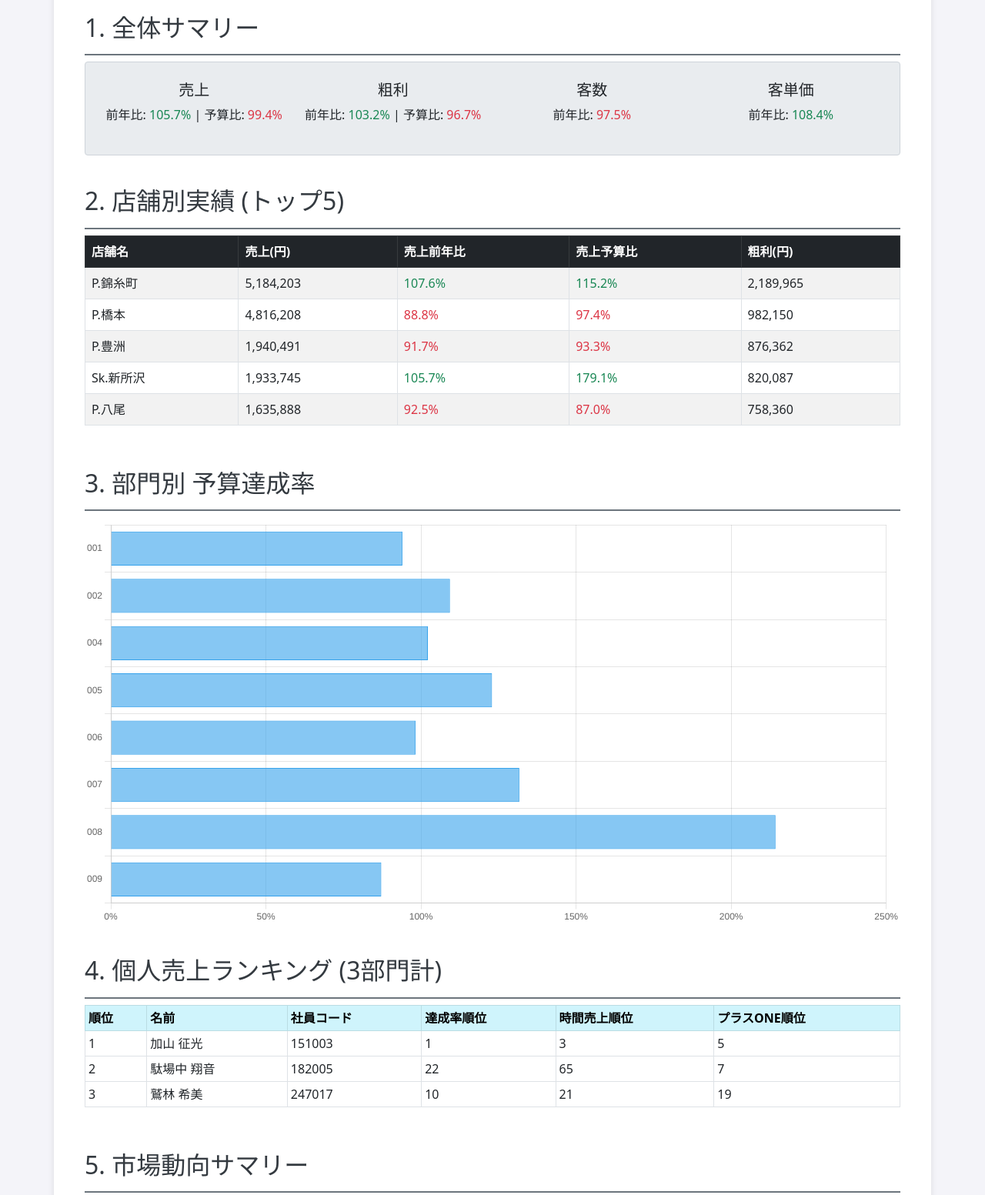
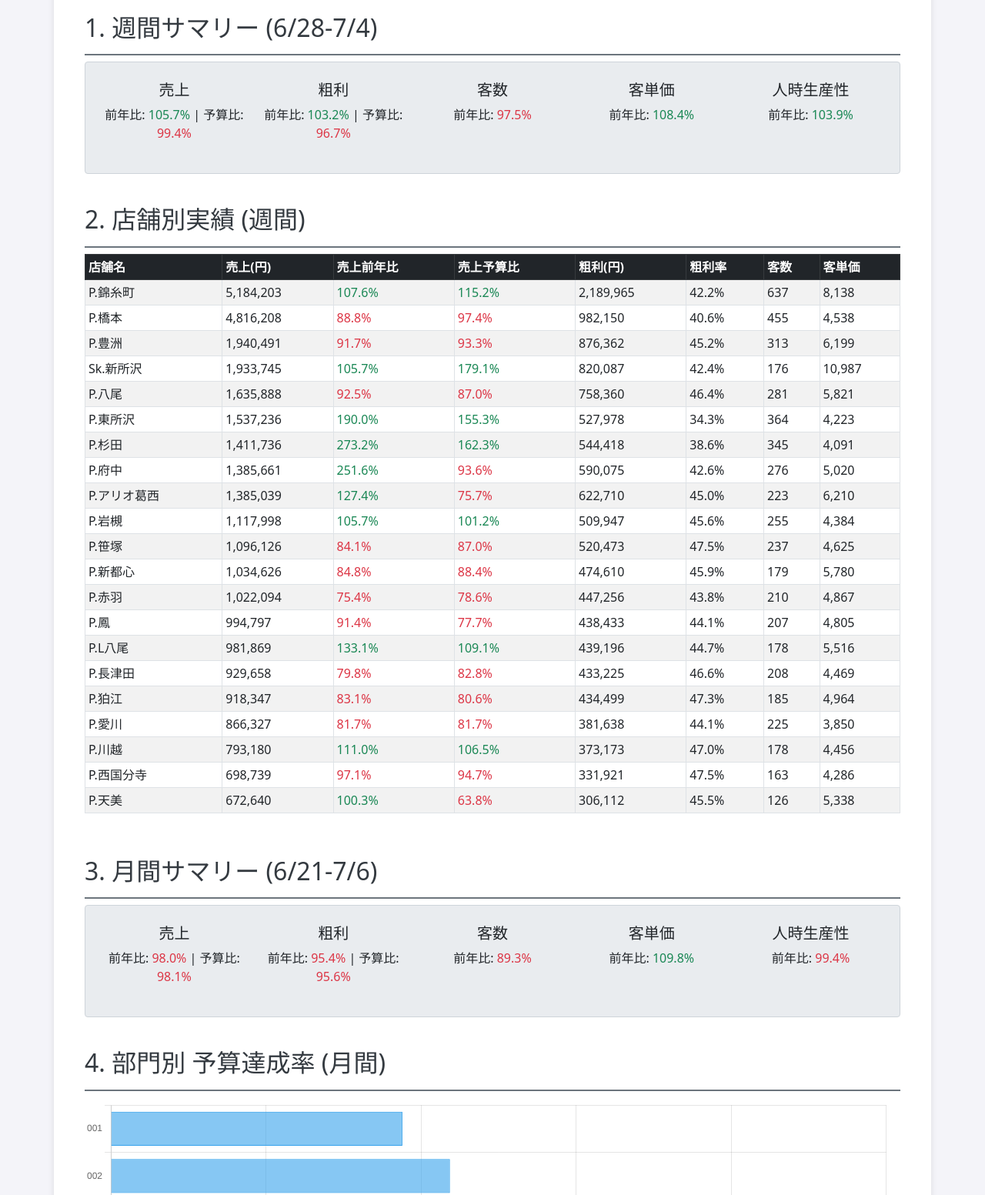
Before and after one commit to yasuyasu-2442/weekly-reports, a plain HTML site: page index.html in a window 1280 px wide. Shown: the part 220-1773 px from the top of the page at 77% size. Drawn offline with nearby package versions, Linux system fonts and the light colour scheme.

Commit message:
詳細なレポート内容を反映

```diff
--- a/index.html
+++ b/index.html
@@ -29,39 +29,68 @@
         </div>
 
         <!-- 1. 売上と利益の全体概要 -->
-        <h2>1. 全体サマリー</h2>
+        <h2>1. 週間サマリー (6/28-7/4)</h2>
         <div class="summary-card text-center">
             <div class="row">
-                <div class="col-md-3"><h5>売上</h5><p>前年比: <span class="text-success">105.7%</span> | 予算比: <span class="text-danger">99.4%</span></p></div>
-                <div class="col-md-3"><h5>粗利</h5><p>前年比: <span class="text-success">103.2%</span> | 予算比: <span class="text-danger">96.7%</span></p></div>
-                <div class="col-md-3"><h5>客数</h5><p>前年比: <span class="text-danger">97.5%</span></p></div>
-                <div class="col-md-3"><h5>客単価</h5><p>前年比: <span class="text-success">108.4%</span></p></div>
+                <div class="col"><h5>売上</h5><p>前年比: <span class="text-success">105.7%</span> | 予算比: <span class="text-danger">99.4%</span></p></div>
+                <div class="col"><h5>粗利</h5><p>前年比: <span class="text-success">103.2%</span> | 予算比: <span class="text-danger">96.7%</span></p></div>
+                <div class="col"><h5>客数</h5><p>前年比: <span class="text-danger">97.5%</span></p></div>
+                <div class="col"><h5>客単価</h5><p>前年比: <span class="text-success">108.4%</span></p></div>
+                <div class="col"><h5>人時生産性</h5><p>前年比: <span class="text-success">103.9%</span></p></div>
             </div>
         </div>
 
-        <!-- 2. 店舗別の売上と利益の表 -->
-        <h2>2. 店舗別実績 (トップ5)</h2>
+        <!-- 2. 店舗別実績（週間） -->
+        <h2>2. 店舗別実績 (週間)</h2>
         <div class="table-responsive">
-            <table class="table table-striped table-hover table-bordered">
+            <table class="table table-striped table-hover table-bordered table-sm">
                 <thead class="table-dark">
-                    <tr><th>店舗名</th><th>売上(円)</th><th>売上前年比</th><th>売上予算比</th><th>粗利(円)</th></tr>
+                    <tr><th>店舗名</th><th>売上(円)</th><th>売上前年比</th><th>売上予算比</th><th>粗利(円)</th><th>粗利率</th><th>客数</th><th>客単価</th></tr>
                 </thead>
                 <tbody>
-                    <tr><td>P.錦糸町</td><td>5,184,203</td><td class="text-success">107.6%</td><td class="text-success">115.2%</td><td>2,189,965</td></tr>
-                    <tr><td>P.橋本</td><td>4,816,208</td><td class="text-danger">88.8%</td><td class="text-danger">97.4%</td><td>982,150</td></tr>
-                    <tr><td>P.豊洲</td><td>1,940,491</td><td class="text-danger">91.7%</td><td class="text-danger">93.3%</td><td>876,362</td></tr>
-                    <tr><td>Sk.新所沢</td><td>1,933,745</td><td class="text-success">105.7%</td><td class="text-success">179.1%</td><td>820,087</td></tr>
-                    <tr><td>P.八尾</td><td>1,635,888</td><td class="text-danger">92.5%</td><td class="text-danger">87.0%</td><td>758,360</td></tr>
+                    <tr><td>P.錦糸町</td><td>5,184,203</td><td class="text-success">107.6%</td><td class="text-success">115.2%</td><td>2,189,965</td><td>42.2%</td><td>637</td><td>8,138</td></tr>
+                    <tr><td>P.橋本</td><td>4,816,208</td><td class="text-danger">88.8%</td><td class="text-danger">97.4%</td><td>982,150</td><td>40.6%</td><td>455</td><td>4,538</td></tr>
+                    <tr><td>P.豊洲</td><td>1,940,491</td><td class="text-danger">91.7%</td><td class="text-danger">93.3%</td><td>876,362</td><td>45.2%</td><td>313</td><td>6,199</td></tr>
+                    <tr><td>Sk.新所沢</td><td>1,933,745</td><td class="text-success">105.7%</td><td class="text-success">179.1%</td><td>820,087</td><td>42.4%</td><td>176</td><td>10,987</td></tr>
+                    <tr><td>P.八尾</td><td>1,635,888</td><td class="text-danger">92.5%</td><td class="text-danger">87.0%</td><td>758,360</td><td>46.4%</td><td>281</td><td>5,821</td></tr>
+                    <tr><td>P.東所沢</td><td>1,537,236</td><td class="text-success">190.0%</td><td class="text-success">155.3%</td><td>527,978</td><td>34.3%</td><td>364</td><td>4,223</td></tr>
+                    <tr><td>P.杉田</td><td>1,411,736</td><td class="text-success">273.2%</td><td class="text-success">162.3%</td><td>544,418</td><td>38.6%</td><td>345</td><td>4,091</td></tr>
+                    <tr><td>P.府中</td><td>1,385,661</td><td class="text-success">251.6%</td><td class="text-danger">93.6%</td><td>590,075</td><td>42.6%</td><td>276</td><td>5,020</td></tr>
+                    <tr><td>P.アリオ葛西</td><td>1,385,039</td><td class="text-success">127.4%</td><td class="text-danger">75.7%</td><td>622,710</td><td>45.0%</td><td>223</td><td>6,210</td></tr>
+                    <tr><td>P.岩槻</td><td>1,117,998</td><td class="text-success">105.7%</td><td class="text-success">101.2%</td><td>509,947</td><td>45.6%</td><td>255</td><td>4,384</td></tr>
+                    <tr><td>P.笹塚</td><td>1,096,126</td><td class="text-danger">84.1%</td><td class="text-danger">87.0%</td><td>520,473</td><td>47.5%</td><td>237</td><td>4,625</td></tr>
+                    <tr><td>P.新都心</td><td>1,034,626</td><td class="text-danger">84.8%</td><td class="text-danger">88.4%</td><td>474,610</td><td>45.9%</td><td>179</td><td>5,780</td></tr>
+                    <tr><td>P.赤羽</td><td>1,022,094</td><td class="text-danger">75.4%</td><td class="text-danger">78.6%</td><td>447,256</td><td>43.8%</td><td>210</td><td>4,867</td></tr>
+                    <tr><td>P.鳳</td><td>994,797</td><td class="text-danger">91.4%</td><td class="text-danger">77.7%</td><td>438,433</td><td>44.1%</td><td>207</td><td>4,805</td></tr>
+                    <tr><td>P.L八尾</td><td>981,869</td><td class="text-success">133.1%</td><td class="text-success">109.1%</td><td>439,196</td><td>44.7%</td><td>178</td><td>5,516</td></tr>
+                    <tr><td>P.長津田</td><td>929,658</td><td class="text-danger">79.8%</td><td class="text-danger">82.8%</td><td>433,225</td><td>46.6%</td><td>208</td><td>4,469</td></tr>
+                    <tr><td>P.狛江</td><td>918,347</td><td class="text-danger">83.1%</td><td class="text-danger">80.6%</td><td>434,499</td><td>47.3%</td><td>185</td><td>4,964</td></tr>
+                    <tr><td>P.愛川</td><td>866,327</td><td class="text-danger">81.7%</td><td class="text-danger">81.7%</td><td>381,638</td><td>44.1%</td><td>225</td><td>3,850</td></tr>
+                    <tr><td>P.川越</td><td>793,180</td><td class="text-success">111.0%</td><td class="text-success">106.5%</td><td>373,173</td><td>47.0%</td><td>178</td><td>4,456</td></tr>
+                    <tr><td>P.西国分寺</td><td>698,739</td><td class="text-danger">97.1%</td><td class="text-danger">94.7%</td><td>331,921</td><td>47.5%</td><td>163</td><td>4,286</td></tr>
+                    <tr><td>P.天美</td><td>672,640</td><td class="text-success">100.3%</td><td class="text-danger">63.8%</td><td>306,112</td><td>45.5%</td><td>126</td><td>5,338</td></tr>
                 </tbody>
             </table>
         </div>
 
-        <!-- 3. 部門別の予算達成度の棒グラフ -->
-        <h2>3. 部門別 予算達成率</h2>
+        <!-- 3. 月間サマリー -->
+        <h2>3. 月間サマリー (6/21-7/6)</h2>
+        <div class="summary-card text-center">
+            <div class="row">
+                <div class="col"><h5>売上</h5><p>前年比: <span class="text-danger">98.0%</span> | 予算比: <span class="text-danger">98.1%</span></p></div>
+                <div class="col"><h5>粗利</h5><p>前年比: <span class="text-danger">95.4%</span> | 予算比: <span class="text-danger">95.6%</span></p></div>
+                <div class="col"><h5>客数</h5><p>前年比: <span class="text-danger">89.3%</span></p></div>
+                <div class="col"><h5>客単価</h5><p>前年比: <span class="text-success">109.8%</span></p></div>
+                <div class="col"><h5>人時生産性</h5><p>前年比: <span class="text-danger">99.4%</span></p></div>
+            </div>
+        </div>
+
+        <!-- 4. 部門別予算達成度 -->
+        <h2>4. 部門別 予算達成率 (月間)</h2>
         <canvas id="departmentChart"></canvas>
 
-        <!-- 4. 個別売上のランキング -->
-        <h2>4. 個人売上ランキング (3部門計)</h2>
+        <!-- 5. 個人売上ランキング -->
+        <h2>5. 個人売上ランキング (月間3部門計)</h2>
         <div class="table-responsive">
             <table class="table table-sm table-bordered">
                 <thead class="table-info">
@@ -71,15 +100,39 @@
                     <tr><td>1</td><td>加山 征光</td><td>151003</td><td>1</td><td>3</td><td>5</td></tr>
                     <tr><td>2</td><td>駄場中 翔音</td><td>182005</td><td>22</td><td>65</td><td>7</td></tr>
                     <tr><td>3</td><td>鷲林 希美</td><td>247017</td><td>10</td><td>21</td><td>19</td></tr>
+                    <tr><td>4</td><td>渡辺 智子</td><td>167025</td><td>28</td><td>19</td><td>6</td></tr>
+                    <tr><td>5</td><td>平塚 みゆき</td><td>237006</td><td>33</td><td>60</td><td>4</td></tr>
+                    <tr><td>6</td><td>志原 哲也</td><td>72042</td><td>30</td><td>17</td><td>13</td></tr>
+                    <tr><td>7</td><td>木本 三紗</td><td>247002</td><td>20</td><td>10</td><td>24</td></tr>
+                    <tr><td>8</td><td>重松 麻衣子</td><td>197069</td><td>43</td><td>46</td><td>2</td></tr>
+                    <tr><td>9</td><td>小川 正</td><td>2130</td><td>27</td><td>4</td><td>18</td></tr>
+                    <tr><td>10</td><td>松田 啓子</td><td>102012</td><td>24</td><td>74</td><td>22</td></tr>
                 </tbody>
             </table>
         </div>
 
-        <!-- 5. 顧客からのフィードバックと競合他社の動向の概要 -->
-        <h2>5. 市場動向サマリー</h2>
+        <!-- 6. プラスONEランキング -->
+        <h2>6. プラスONE 個人数値 (6/21-7/4)</h2>
+        <div class="table-responsive">
+            <table class="table table-sm table-bordered">
+                <thead class="table-primary">
+                    <tr><th>順位</th><th>名前</th><th>比率</th><th>客数</th></tr>
+                </thead>
+                <tbody>
+                    <tr><td>1</td><td>白居 大興</td><td>36.1%</td><td>52</td></tr>
+                    <tr><td>2</td><td>重松 麻衣子</td><td>28.0%</td><td>14</td></tr>
+                    <tr><td>3</td><td>有田 剛</td><td>27.2%</td><td>22</td></tr>
+                    <tr><td>4</td><td>平塚 みゆき</td><td>26.7%</td><td>12</td></tr>
+                    <tr><td>5</td><td>加山 征光</td><td>25.6%</td><td>22</td></tr>
+                </tbody>
+            </table>
+        </div>
+
+        <!-- 7. 市場動向サマリー -->
+        <h2>7. 市場動向サマリー</h2>
         <div class="row">
             <div class="col-md-6">
-                <h3>6. お客様の声</h3>
+                <h3>お客様の声</h3>
                 <ul class="customer-feedback">
                     <li>「軽くて履きやすい」「幅広で楽」といった履き心地の良さが好評。</li>
                     <li>外反母趾や扁平足の悩みを抱える顧客にアシマルインソールとの組み合わせ提案が成功し、「楽になった」「痛みが軽減された」との声多数。</li>
@@ -88,7 +141,7 @@
                 </ul>
             </div>
             <div class="col-md-6">
-                <h3>7. ライバル情報</h3>
+                <h3>ライバル情報</h3>
                 <ul class="market-trends">
                     <li><strong>ABCマート:</strong> 「SUPER SUMMER SALE」を大規模に展開。ケツメイシの新曲を起用したTVCMを放映。</li>
                     <li><strong>チヨダ:</strong> 新規出店と連動したオープニングセールを実施。公式アプリ会員限定の割引も提供。</li>
```
